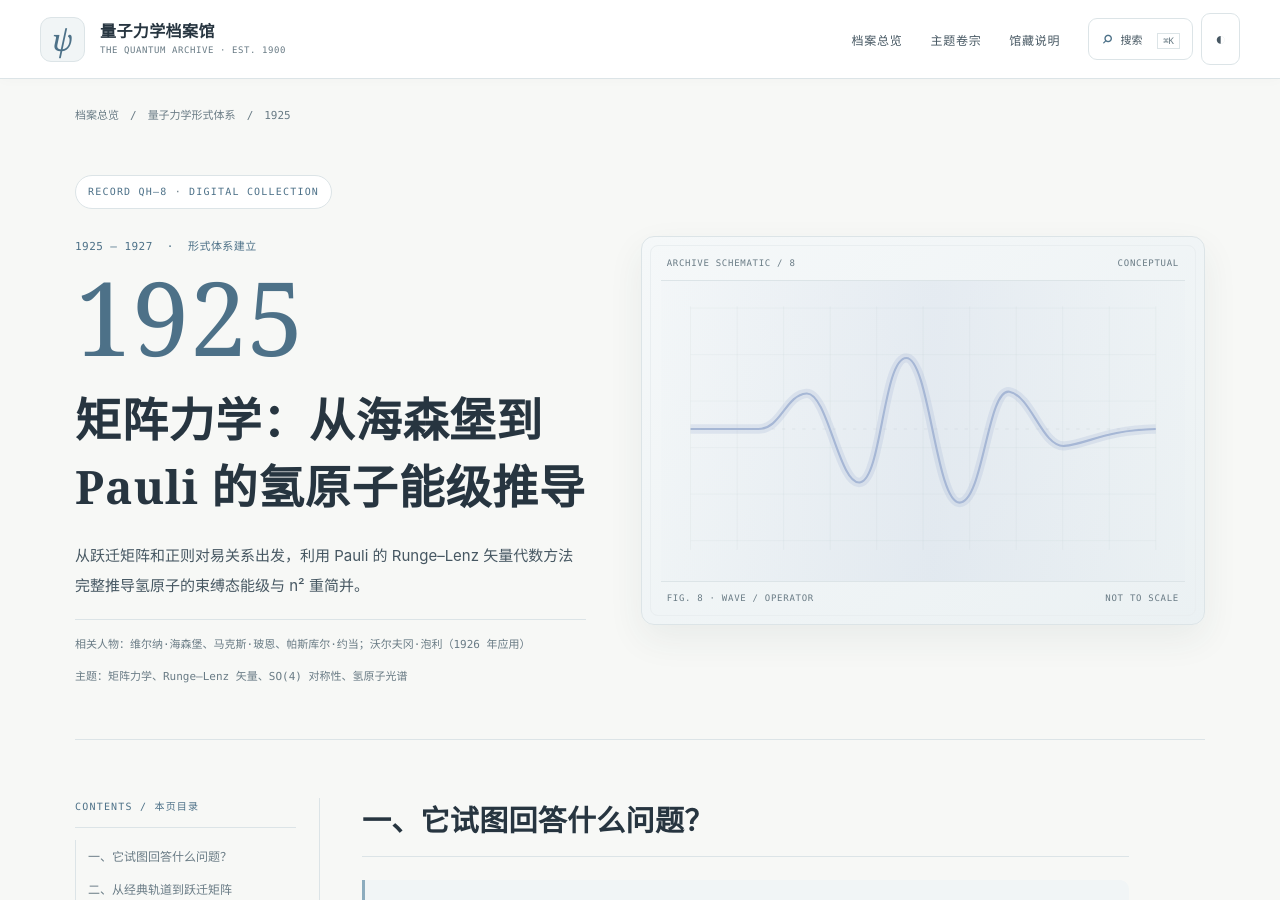
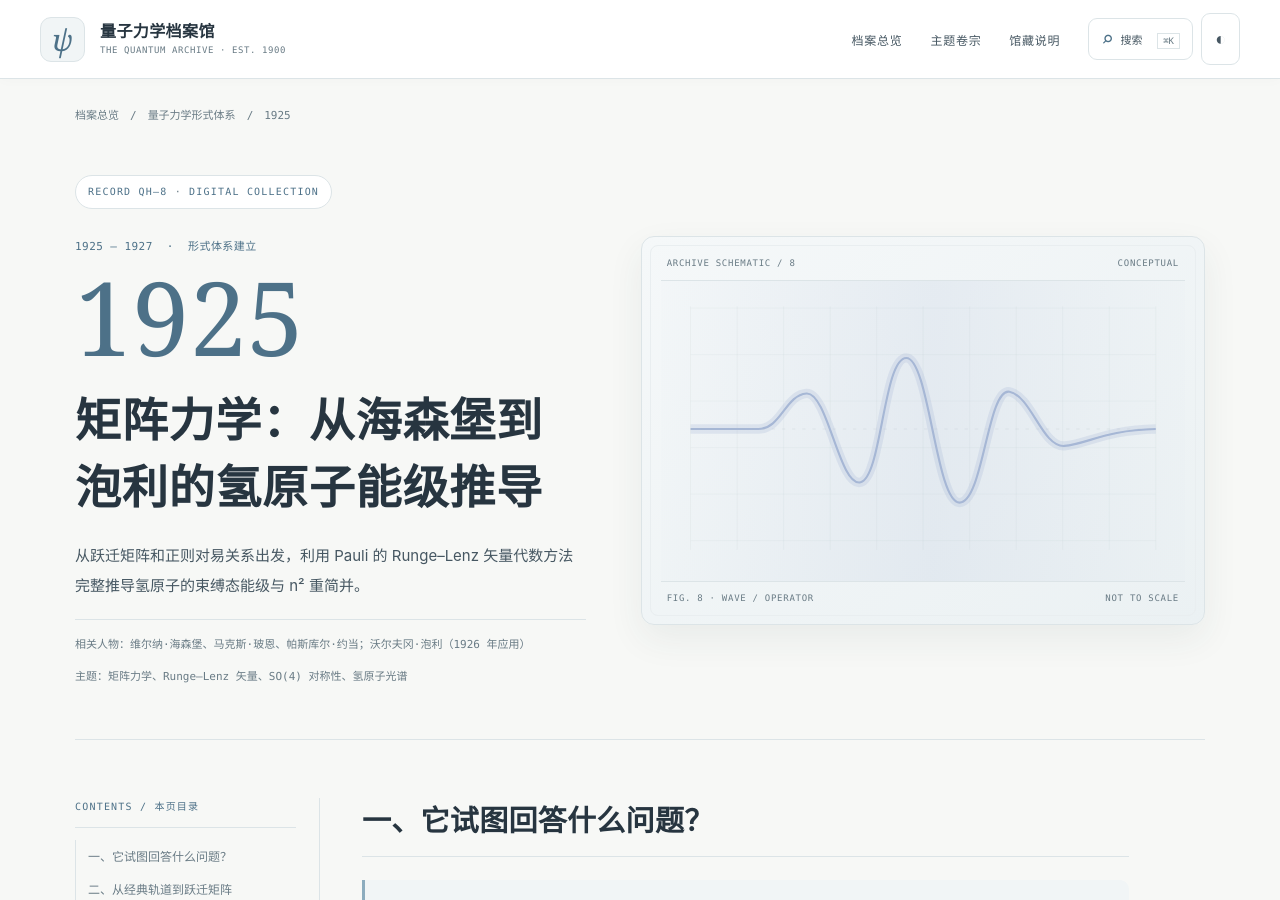
Before and after one commit to CYI1995/quantum-archive, a Jekyll site: the page built from events/matrix-1925.md, in a window 1280 px wide and 900 px high. Built offline with Jekyll 4.4.1, drawn with Linux system fonts in a browser that asks for light colours.

Commit message:
Update matrix-1925.md

```diff
--- a/events/matrix-1925.md
+++ b/events/matrix-1925.md
@@ -1,6 +1,6 @@
 ---
 layout: "event"
-title: "矩阵力学：从海森堡到 Pauli 的氢原子能级推导"
+title: "矩阵力学：从海森堡到泡利的氢原子能级推导"
 year: "1925"
 person: "维尔纳·海森堡、马克斯·玻恩、帕斯库尔·约当；沃尔夫冈·泡利（1926 年应用）"
 summary: "从跃迁矩阵和正则对易关系出发，利用 Pauli 的 Runge–Lenz 矢量代数方法完整推导氢原子的束缚态能级与 n² 重简并。"
```
